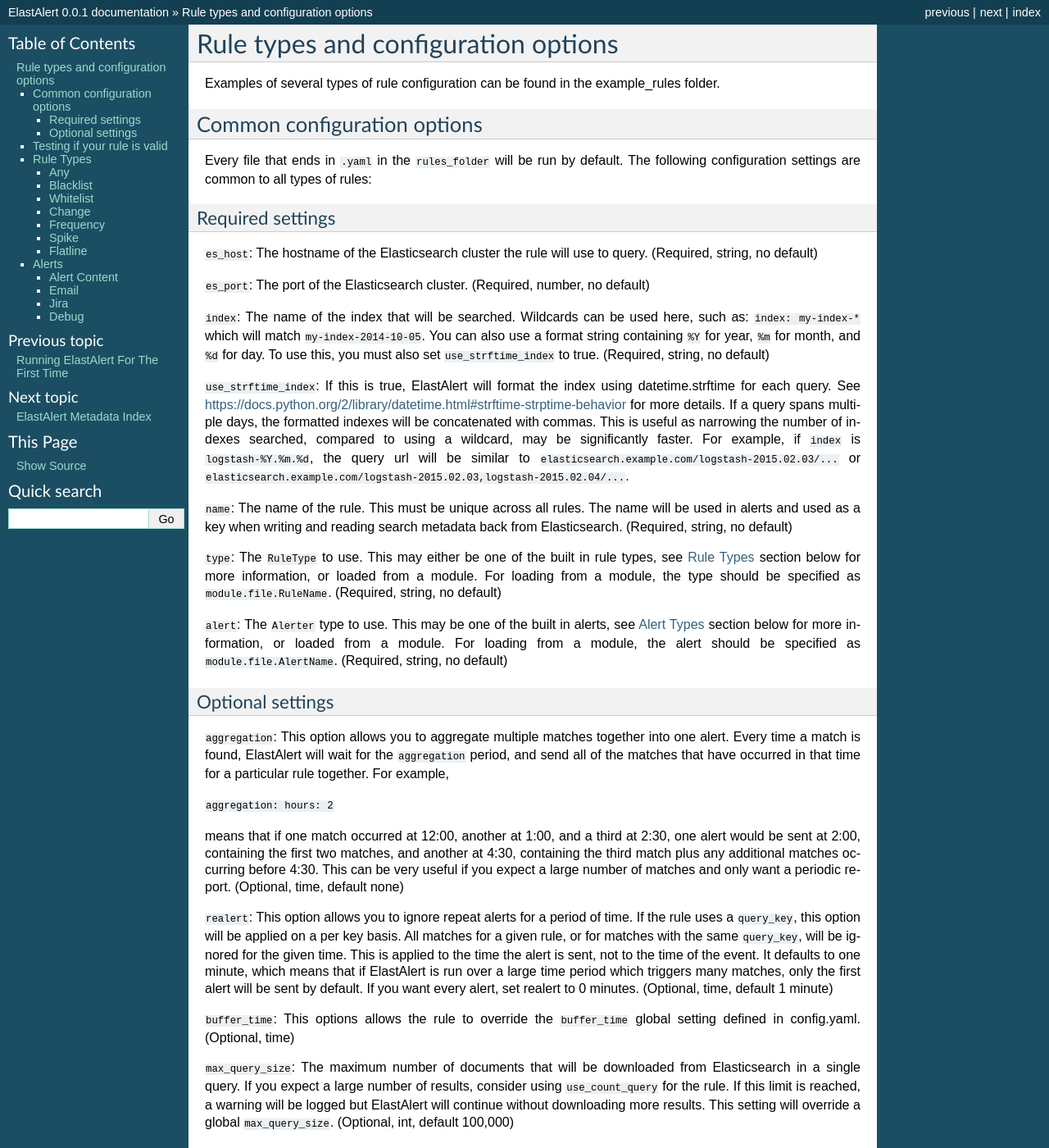
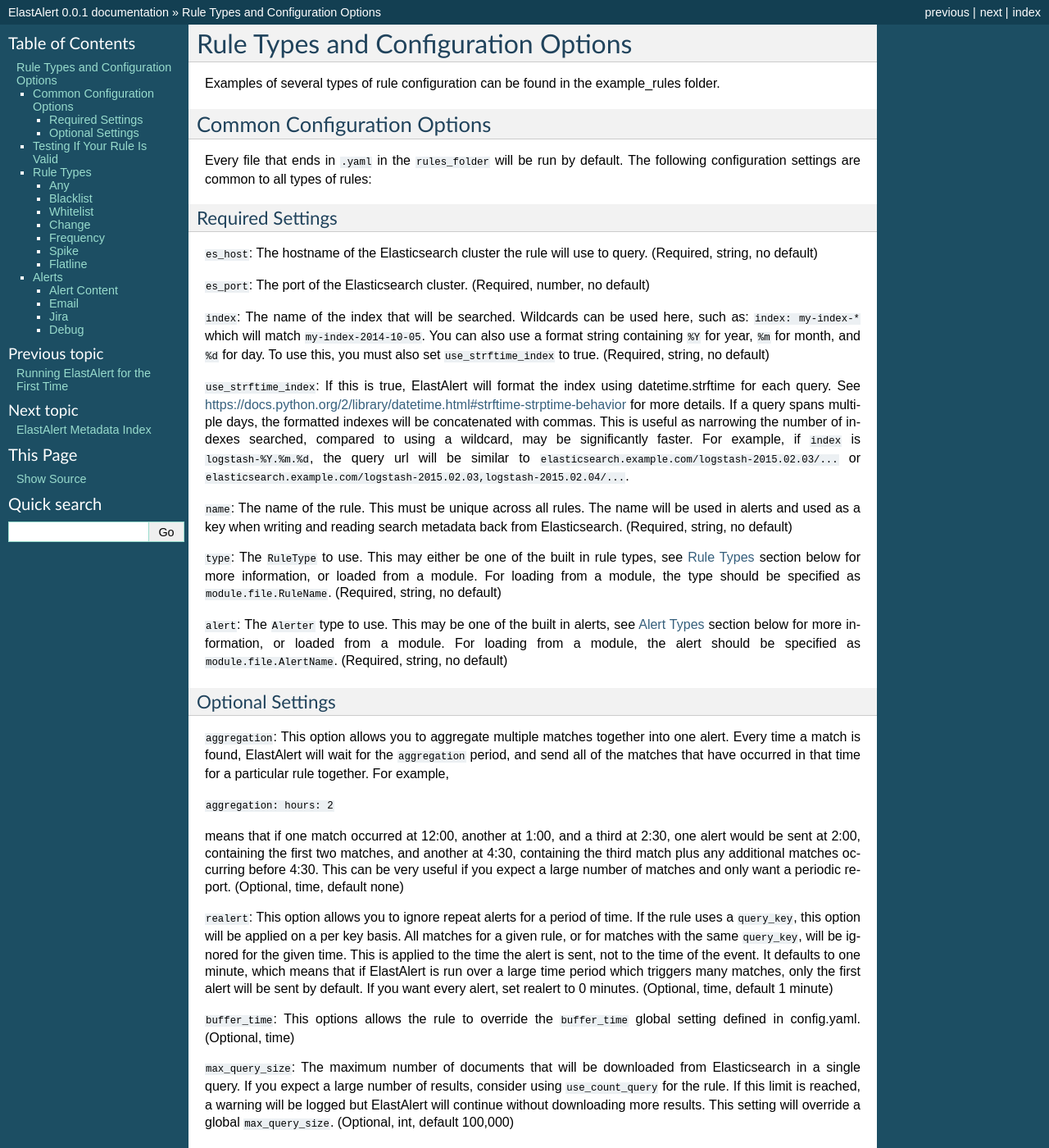
Before and after one commit to Yelp/elastalert, a Sphinx documentation site: the page built from docs/source/ruletypes.rst, in a window 1280 px wide and 1400 px high. Shown: the whole window at 82% size. Built offline with Sphinx 7.4.7, drawn with Linux system fonts in a browser that asks for light colours; some of the changed text lies outside the part shown.

Commit message:
Cleanup Caps & Stuff In Docs

```diff
--- a/docs/source/elastalert.rst
+++ b/docs/source/elastalert.rst
@@ -1,5 +1,5 @@
-ElastAlert monitoring framework
-*******************************
+ElastAlert - Easy & Flexible Alerting With ElasticSearch
+********************************************************
 
 ElastAlert is a simple framework for alerting on anomalies, spikes, or other patterns of interest from data in Elasticsearch.
 
@@ -29,7 +29,7 @@
 - "Match on any event matching a given filter" (``any`` type)
 - "Match when a field has two different values within some time" (``change`` type)
 
-Currently, we only have support built in for two alert types:
+Currently, we have support built in for two alert types:
 
 - Email
 - JIRA
--- a/docs/source/index.rst
+++ b/docs/source/index.rst
@@ -20,7 +20,7 @@
    recipes/writing_filters
    recipes/adding_enhancements
 
-Indices and tables
+Indices and Tables
 ==================
 
 * :ref:`genindex`
--- a/docs/source/recipes/adding_alerts.rst
+++ b/docs/source/recipes/adding_alerts.rst
@@ -47,8 +47,8 @@
 return a dictionary, which is uploaded directly to Elasticsearch, and should contain useful information
 about the alert such as the type, recipients, parameters, etc.
 
-Tutorial: Creating a new alert
-==============================
+Tutorial
+--------
 
 Let's create a new alert that will write alerts to a local output file. First,
 create a modules folder in the base ElastAlert folder:
--- a/docs/source/recipes/adding_rules.rst
+++ b/docs/source/recipes/adding_rules.rst
@@ -63,7 +63,7 @@
 
 
 Tutorial
-================
+--------
 
 As an example, we are going to create a rule type for detecting suspicious logins. Lets imagine the data we are querying is login
 events that contains IP address, username and a timestamp. Our configuration will take a list of usernames and a time range
--- a/docs/source/ruletypes.rst
+++ b/docs/source/ruletypes.rst
@@ -1,17 +1,17 @@
-Rule types and configuration options
+Rule Types and Configuration Options
 ************************************
 
 Examples of several types of rule configuration can be found in the example_rules folder.
 
 .. _commonconfig:
 
-Common configuration options
+Common Configuration Options
 ============================
 
 Every file that ends in ``.yaml`` in the ``rules_folder`` will be run by default.
 The following configuration settings are common to all types of rules:
 
-Required settings
+Required Settings
 ~~~~~~~~~~~~~~~~~
 
 ``es_host``: The hostname of the Elasticsearch cluster the rule will use to query. (Required, string, no default)
@@ -38,7 +38,7 @@
 ``alert``: The ``Alerter`` type to use. This may be one of the built in alerts, see :ref:`Alert Types <alerts>` section below for more information,
 or loaded from a module. For loading from a module, the alert should be specified as ``module.file.AlertName``. (Required, string, no default)
 
-Optional settings
+Optional Settings
 ~~~~~~~~~~~~~~~~~
 
 ``aggregation``: This option allows you to aggregate multiple matches together into one alert. Every time a match is found,
@@ -94,7 +94,7 @@
 
 Some rules and alerts require additional options, which also go in the top level of the rule configuration file.
 
-Testing if your rule is valid
+Testing If Your Rule Is Valid
 ==============================
 
 Once you've written a rule configuration, you will want to validate it. To do so, use ``elastalert-test-rule``.
--- a/docs/source/running_elastalert.rst
+++ b/docs/source/running_elastalert.rst
@@ -1,6 +1,6 @@
 .. _tutorial:
 
-Running ElastAlert For The First Time
+Running ElastAlert for the First Time
 =====================================
 
 Requirements
@@ -11,7 +11,7 @@
 - ISO8601 timestamped data
 - Python 2.6
 
-Downloading And Configuring
+Downloading and Configuring
 ---------------------------
 
 First, clone the ElastAlert repository::
@@ -40,7 +40,7 @@
 
 Save the file as ``config.yaml``
 
-Setting up Elasticsearch
+Setting Up Elasticsearch
 ------------------------
 
 ElastAlert saves information and metadata about its queries and its alerts back to Elasticsearch. This is useful for auditing, debugging, and it allows ElastAlert to restart and resume exactly where it left off. This is not required for ElastAlert to run, but highly recommended.
```
Also changed, not shown: other parts of docs/source/index.rst (+2 -2 lines), 1 other file.
